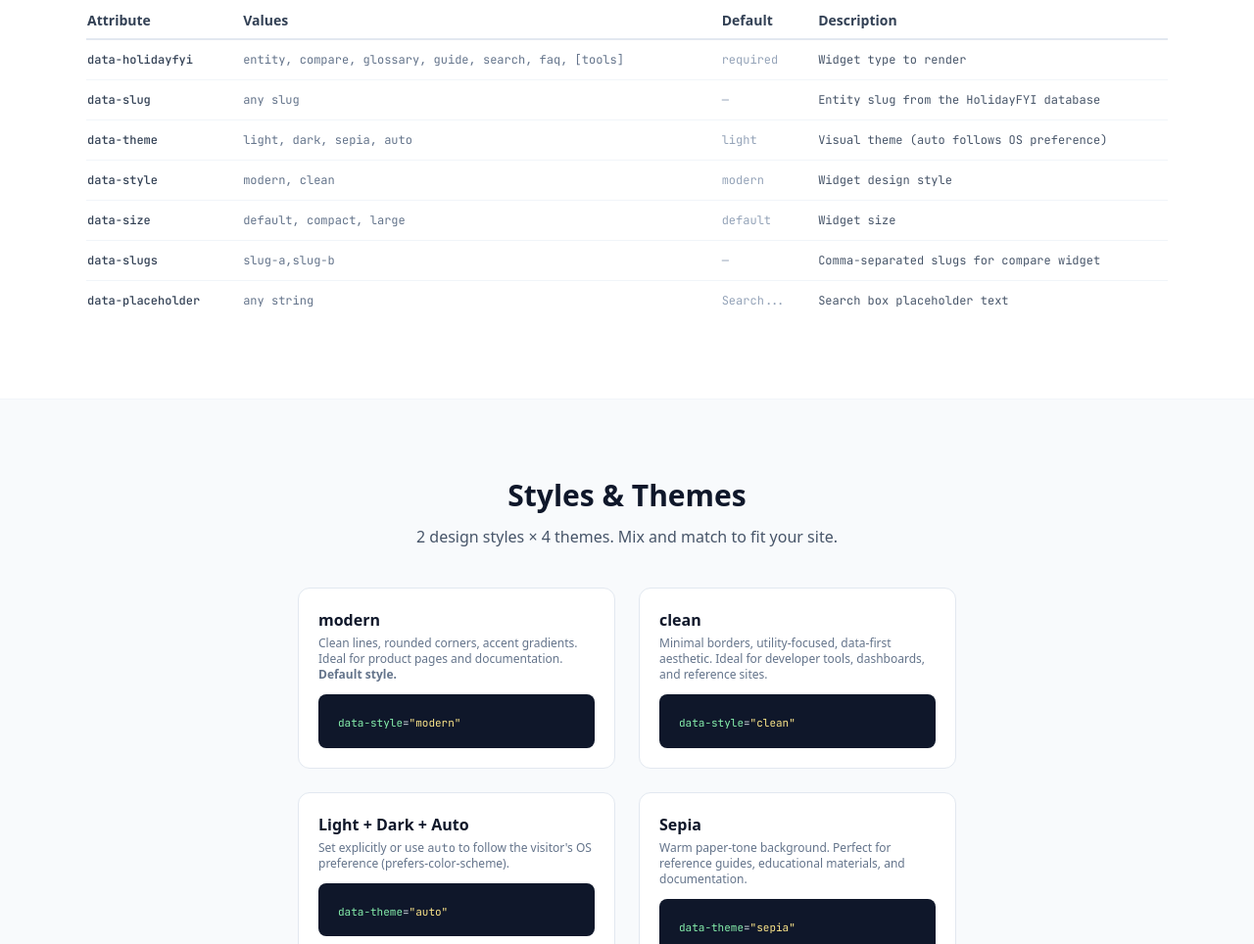
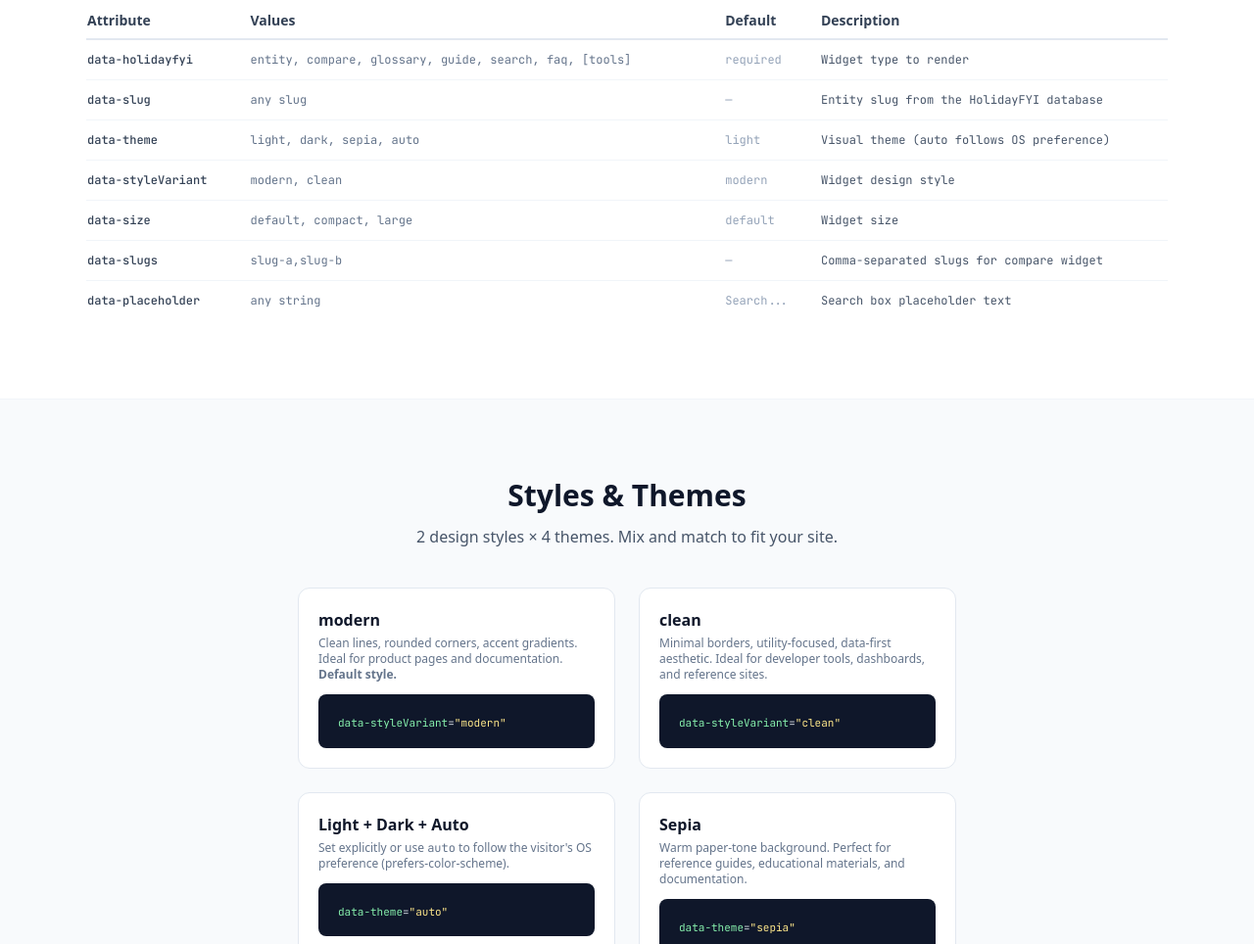
Before and after one commit to fyipedia/holidayfyi-embed, a website: page docs/index.html in a window 1280 px wide. Shown: the part 2144-3108 px from the top of the page at 98% size. Drawn offline with nearby package versions, Linux system fonts and the light colour scheme; a script that the page names is missing.

Commit message:
v1.1.0: data-styleVariant fix, version bump

```diff
--- a/docs/index.html
+++ b/docs/index.html
@@ -269,7 +269,7 @@
             <tr class="hover:bg-slate-50 dark:hover:bg-slate-800"><td class="py-3 pr-4 font-medium text-slate-700 dark:text-slate-300">data-holidayfyi</td><td class="py-3 pr-4 text-slate-500">entity, compare, glossary, guide, search, faq, [tools]</td><td class="py-3 pr-4 text-slate-400">required</td><td class="py-3 text-slate-600 dark:text-slate-400">Widget type to render</td></tr>
             <tr class="hover:bg-slate-50 dark:hover:bg-slate-800"><td class="py-3 pr-4 font-medium text-slate-700 dark:text-slate-300">data-slug</td><td class="py-3 pr-4 text-slate-500">any slug</td><td class="py-3 pr-4 text-slate-400">&mdash;</td><td class="py-3 text-slate-600 dark:text-slate-400">Entity slug from the HolidayFYI database</td></tr>
             <tr class="hover:bg-slate-50 dark:hover:bg-slate-800"><td class="py-3 pr-4 font-medium text-slate-700 dark:text-slate-300">data-theme</td><td class="py-3 pr-4 text-slate-500">light, dark, sepia, auto</td><td class="py-3 pr-4 text-slate-400">light</td><td class="py-3 text-slate-600 dark:text-slate-400">Visual theme (<code>auto</code> follows OS preference)</td></tr>
-            <tr class="hover:bg-slate-50 dark:hover:bg-slate-800"><td class="py-3 pr-4 font-medium text-slate-700 dark:text-slate-300">data-style</td><td class="py-3 pr-4 text-slate-500">modern, clean</td><td class="py-3 pr-4 text-slate-400">modern</td><td class="py-3 text-slate-600 dark:text-slate-400">Widget design style</td></tr>
+            <tr class="hover:bg-slate-50 dark:hover:bg-slate-800"><td class="py-3 pr-4 font-medium text-slate-700 dark:text-slate-300">data-styleVariant</td><td class="py-3 pr-4 text-slate-500">modern, clean</td><td class="py-3 pr-4 text-slate-400">modern</td><td class="py-3 text-slate-600 dark:text-slate-400">Widget design style</td></tr>
             <tr class="hover:bg-slate-50 dark:hover:bg-slate-800"><td class="py-3 pr-4 font-medium text-slate-700 dark:text-slate-300">data-size</td><td class="py-3 pr-4 text-slate-500">default, compact, large</td><td class="py-3 pr-4 text-slate-400">default</td><td class="py-3 text-slate-600 dark:text-slate-400">Widget size</td></tr>
             <tr class="hover:bg-slate-50 dark:hover:bg-slate-800"><td class="py-3 pr-4 font-medium text-slate-700 dark:text-slate-300">data-slugs</td><td class="py-3 pr-4 text-slate-500">slug-a,slug-b</td><td class="py-3 pr-4 text-slate-400">&mdash;</td><td class="py-3 text-slate-600 dark:text-slate-400">Comma-separated slugs for compare widget</td></tr>
             <tr class="hover:bg-slate-50 dark:hover:bg-slate-800"><td class="py-3 pr-4 font-medium text-slate-700 dark:text-slate-300">data-placeholder</td><td class="py-3 pr-4 text-slate-500">any string</td><td class="py-3 pr-4 text-slate-400">Search...</td><td class="py-3 text-slate-600 dark:text-slate-400">Search box placeholder text</td></tr>
@@ -290,12 +290,12 @@
         <div class="border border-slate-200 dark:border-slate-700 rounded-xl p-5 bg-white dark:bg-slate-900">
           <div class="font-bold text-slate-900 dark:text-white mb-1">modern</div>
           <p class="text-xs text-slate-500 dark:text-slate-400 mb-3">Clean lines, rounded corners, accent gradients. Ideal for product pages and documentation. <strong>Default style.</strong></p>
-          <div class="code-block text-[11px]"><span class="hl-attr">data-style</span>=<span class="hl-val">"modern"</span></div>
+          <div class="code-block text-[11px]"><span class="hl-attr">data-styleVariant</span>=<span class="hl-val">"modern"</span></div>
         </div>
         <div class="border border-slate-200 dark:border-slate-700 rounded-xl p-5 bg-white dark:bg-slate-900">
           <div class="font-bold text-slate-900 dark:text-white mb-1">clean</div>
           <p class="text-xs text-slate-500 dark:text-slate-400 mb-3">Minimal borders, utility-focused, data-first aesthetic. Ideal for developer tools, dashboards, and reference sites.</p>
-          <div class="code-block text-[11px]"><span class="hl-attr">data-style</span>=<span class="hl-val">"clean"</span></div>
+          <div class="code-block text-[11px]"><span class="hl-attr">data-styleVariant</span>=<span class="hl-val">"clean"</span></div>
         </div>
         <div class="border border-slate-200 dark:border-slate-700 rounded-xl p-5 bg-white dark:bg-slate-900">
           <div class="font-bold text-slate-900 dark:text-white mb-1">Light + Dark + Auto</div>
--- a/package.json
+++ b/package.json
@@ -1,6 +1,6 @@
 {
   "name": "holidayfyi-embed",
-  "version": "1.0.0",
+  "version": "1.1.0",
   "description": "Embed HolidayFYI widgets — holiday cards, live countdown, today feed, upcoming list. 626 holidays, 197 countries. Zero dependencies, Shadow DOM, 4 themes.",
   "main": "dist/embed.min.js",
   "module": "dist/embed.esm.js",
```
